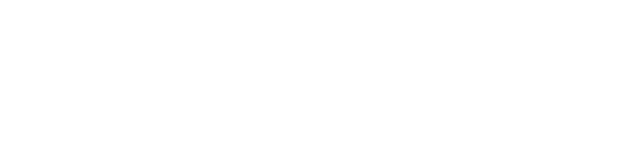
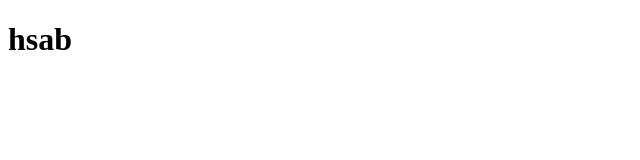
Before and after one commit to amandabcarneiro9/git-branch, a plain HTML site: page index.html in a window 1280 px wide. Shown: the whole page, without its empty margins (0-640 px from the left). Drawn offline with Linux system fonts and the light colour scheme.

Commit message:
creat a h1

```diff
--- a/index.html
+++ b/index.html
@@ -6,5 +6,7 @@
     <meta name="viewport" content="width=device-width, initial-scale=1.0" />
     <title>Document</title>
   </head>
-  <body></body>
+  <body>
+    <h1>hsab</h1>
+  </body>
 </html>
```
